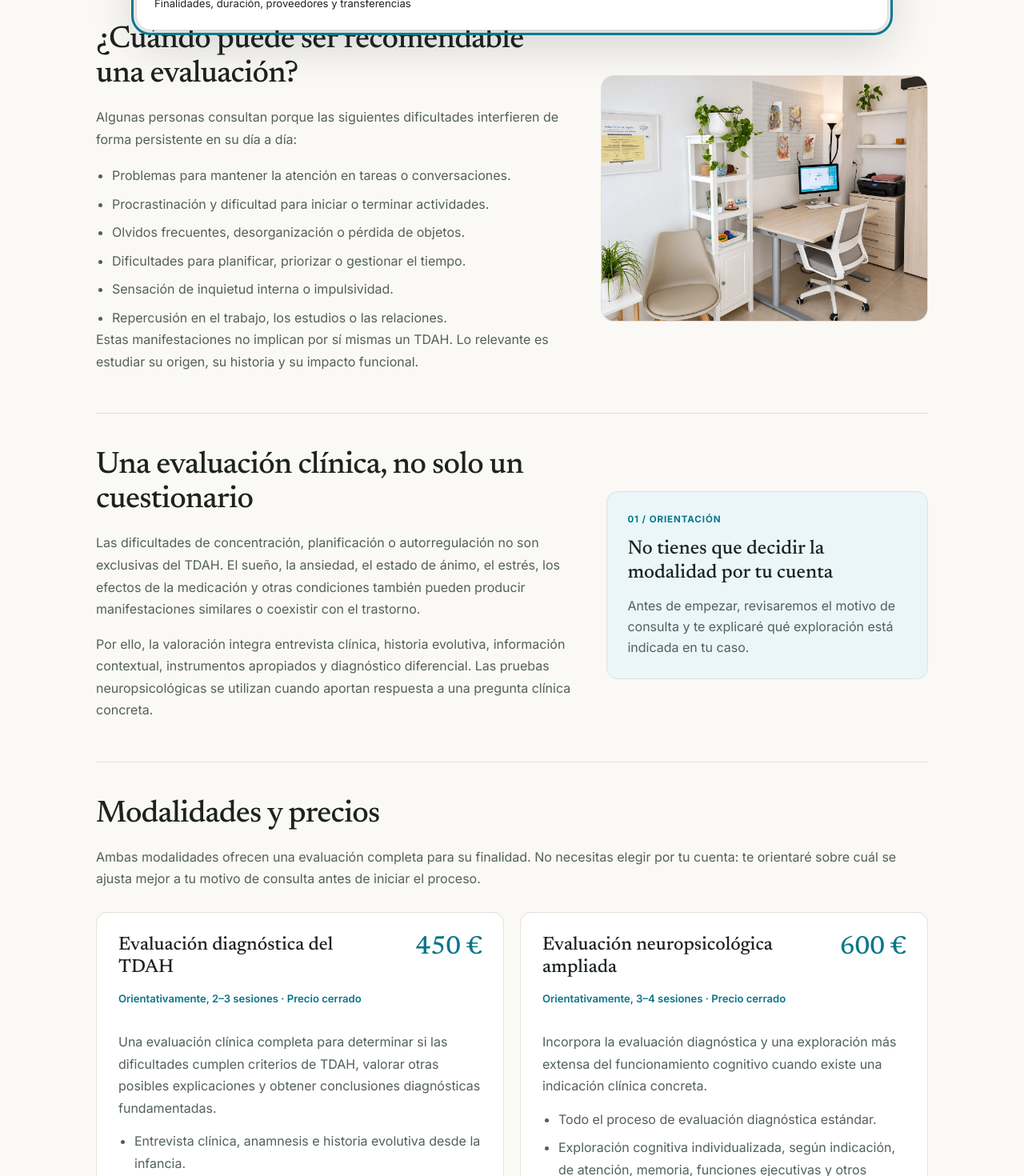
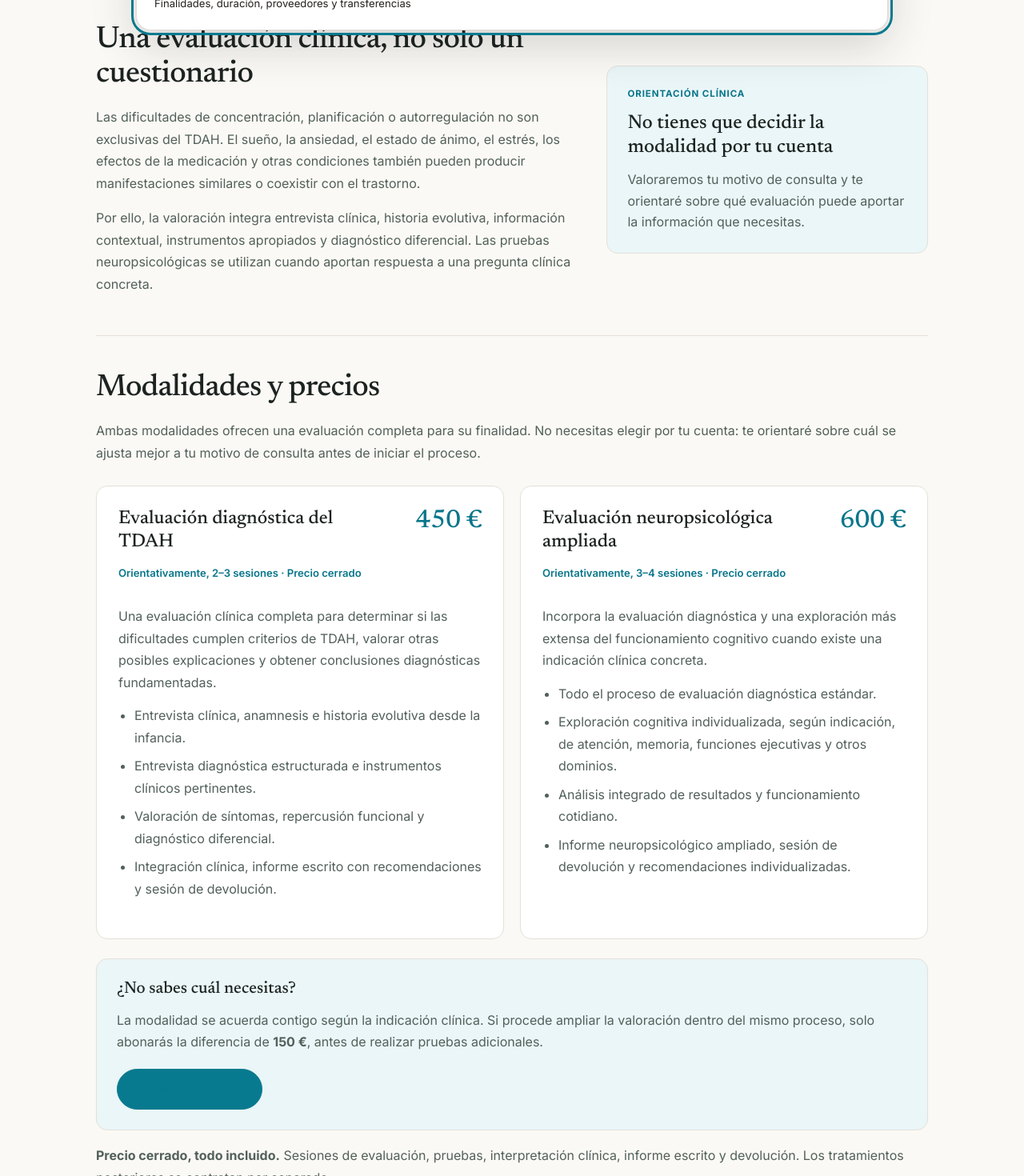
Before and after one commit to carolinasanchezgirona/Portfolio-Carolina, a Next.js app: page /evaluacion-tdah-adultos in a window 1280 px wide. Shown: the part 740-2210 px from the top of the page at 80% size. Built offline with nearby package versions, Linux system fonts and the light colour scheme.

Commit message:
Match approved ADHD visual composition and streamline editorial content

```diff
--- a/app/evaluacion-tdah-adultos/page.tsx
+++ b/app/evaluacion-tdah-adultos/page.tsx
@@ -151,23 +151,6 @@ export default function AdultAdhdAssessmentPage() {
 
       <div className="editorial-wrap tdah-main">
         <article className="seo-copy">
-          <section className="tdah-intro-grid">
-            <div>
-            <h2>¿Cuándo puede ser recomendable una evaluación?</h2>
-            <p>Algunas personas consultan porque las siguientes dificultades interfieren de forma persistente en su día a día:</p>
-            <ul>
-              <li>Problemas para mantener la atención en tareas o conversaciones.</li>
-              <li>Procrastinación y dificultad para iniciar o terminar actividades.</li>
-              <li>Olvidos frecuentes, desorganización o pérdida de objetos.</li>
-              <li>Dificultades para planificar, priorizar o gestionar el tiempo.</li>
-              <li>Sensación de inquietud interna o impulsividad.</li>
-              <li>Repercusión en el trabajo, los estudios o las relaciones.</li>
-            </ul>
-            <p>Estas manifestaciones no implican por sí mismas un TDAH. Lo relevante es estudiar su origen, su historia y su impacto funcional.</p>
-            </div>
-            <figure className="tdah-consultation-photo"><Image src="/consulta-carolina-sanchez-despacho.webp" alt="Espacio real de consulta de psicología y neuropsicología en Arenys de Mar" width={1448} height={1086} sizes="(max-width: 760px) 100vw, 440px" loading="lazy" /></figure>
-          </section>
-
           <section className="tdah-method-grid">
             <div>
             <h2>Una evaluación clínica, no solo un cuestionario</h2>
@@ -182,7 +165,7 @@ export default function AdultAdhdAssessmentPage() {
               cuando aportan respuesta a una pregunta clínica concreta.
             </p>
             </div>
-            <div className="tdah-method-aside"><span className="tdah-method-number">01 / ORIENTACIÓN</span><h3>No tienes que decidir la modalidad por tu cuenta</h3><p>Antes de empezar, revisaremos el motivo de consulta y te explicaré qué exploración está indicada en tu caso.</p></div>
+            <div className="tdah-method-aside"><span className="tdah-method-number">ORIENTACIÓN CLÍNICA</span><h3>No tienes que decidir la modalidad por tu cuenta</h3><p>Valoraremos tu motivo de consulta y te orientaré sobre qué evaluación puede aportar la información que necesitas.</p></div>
           </section>
 
           <section id="modalidades">
@@ -208,31 +191,13 @@ export default function AdultAdhdAssessmentPage() {
               ))}
             </div>
             <div className="tdah-choice">
-              <h3>¿No sabes qué evaluación necesitas?</h3>
-              <p><strong>No tienes que decidirlo antes de venir.</strong> La evaluación diagnóstica estudia la posible presencia de TDAH y otras explicaciones clínicas. La ampliada añade una caracterización neuropsicológica detallada cuando aporta información pertinente para el caso.</p>
-              <p>Antes de comenzar, valoraremos qué opción es más adecuada para tu motivo de consulta y aclararemos el alcance y el presupuesto. Si durante una evaluación diagnóstica resulta necesario ampliar el estudio, podrás hacerlo por <strong>150 € adicionales</strong>, siempre que forme parte del mismo proceso y se aproveche la valoración ya realizada. Cualquier ampliación se acordará contigo previamente.</p>
-              <a className="editorial-btn editorial-btn-primary" href="mailto:contact@carolinasanchezgirona.com?subject=Solicitud%20de%20evaluacion%20TDAH%20adulto">Solicitar valoración de TDAH</a>
+              <div>
+                <h3>¿No sabes cuál necesitas?</h3>
+                <p>La modalidad se acuerda contigo según la indicación clínica. Si procede ampliar la valoración dentro del mismo proceso, solo abonarás la diferencia de <strong>150 €</strong>, antes de realizar pruebas adicionales.</p>
+              </div>
+              <a className="editorial-btn editorial-btn-primary" href="mailto:contact@carolinasanchezgirona.com?subject=Solicitud%20de%20evaluacion%20TDAH%20adulto">Solicitar valoración</a>
             </div>
-            <div className="tdah-download">
-              <div>
-                <h3>Información sobre el proceso de evaluación</h3>
-                <p>Consulta las modalidades, el procedimiento, los precios y las condiciones económicas antes de contratar.</p>
-              </div>
-              <a className="editorial-btn editorial-btn-secondary" href="/informacion-evaluacion-tdah-adultos.pdf" download="Informacion_evaluacion_TDAH_adultos.pdf" type="application/pdf">
-                Descargar información en PDF
-              </a>
-            </div>
-            <div className="tdah-included" role="note">
-              <h3>Precio cerrado, todo incluido</h3>
-              <p>Los 450 € o 600 € incluyen las entrevistas y sesiones de evaluación necesarias para completar el proceso acordado,
-                la administración y corrección de instrumentos, la interpretación clínica, el informe escrito y la sesión de devolución.
-                <strong> No se cobra cada sesión de evaluación por separado.</strong></p>
-              <p>El número indicado de sesiones es orientativo y se adapta al caso. Los seguimientos, tratamientos posteriores
-                y valoraciones externas no están incluidos y se informan por separado. El alcance y las condiciones de pago
-                se concretan antes de iniciar la evaluación.</p>
-              <p>La modalidad ampliada no es necesariamente más precisa para diagnosticar TDAH; se recomienda cuando existe
-                una pregunta clínica que justifica explorar el perfil cognitivo con más detalle.</p>
-            </div>
+            <p className="tdah-price-summary"><strong>Precio cerrado, todo incluido.</strong> Sesiones de evaluación, pruebas, interpretación clínica, informe escrito y devolución. Los tratamientos posteriores se contratan por separado.</p>
           </section>
 
           <section>
@@ -245,12 +210,15 @@ export default function AdultAdhdAssessmentPage() {
             </div>
           </section>
 
-          <section>
-            <h2>¿Qué ocurre después de la evaluación?</h2>
-            <p>Recibirás conclusiones clínicas y recomendaciones individualizadas, tanto si se identifica un TDAH como si
-              las dificultades se explican por otros factores. Según los resultados, puede recomendarse intervención psicológica,
-              estrategias de organización y autorregulación, adaptaciones funcionales o valoración por otro profesional sanitario.</p>
-            <p>El tratamiento farmacológico, cuando está indicado, requiere valoración y prescripción médica y no está incluido en estas modalidades.</p>
+          <section className="tdah-document-section">
+            <div className="tdah-download">
+              <figure className="tdah-download-photo"><Image src="/consulta-carolina-sanchez-despacho.webp" alt="Consulta de Carolina Sánchez en Arenys de Mar" width={1448} height={1086} sizes="(max-width: 720px) 100vw, 190px" loading="lazy" /></figure>
+              <div className="tdah-download-text">
+                <h3>Información sobre el proceso de evaluación</h3>
+                <p>Modalidades, procedimiento, precios y condiciones de contratación.</p>
+              </div>
+              <a className="editorial-btn editorial-btn-secondary" href="/informacion-evaluacion-tdah-adultos.pdf" download="Informacion_evaluacion_TDAH_adultos.pdf" type="application/pdf">Descargar PDF</a>
+            </div>
           </section>
 
           <section>
```
